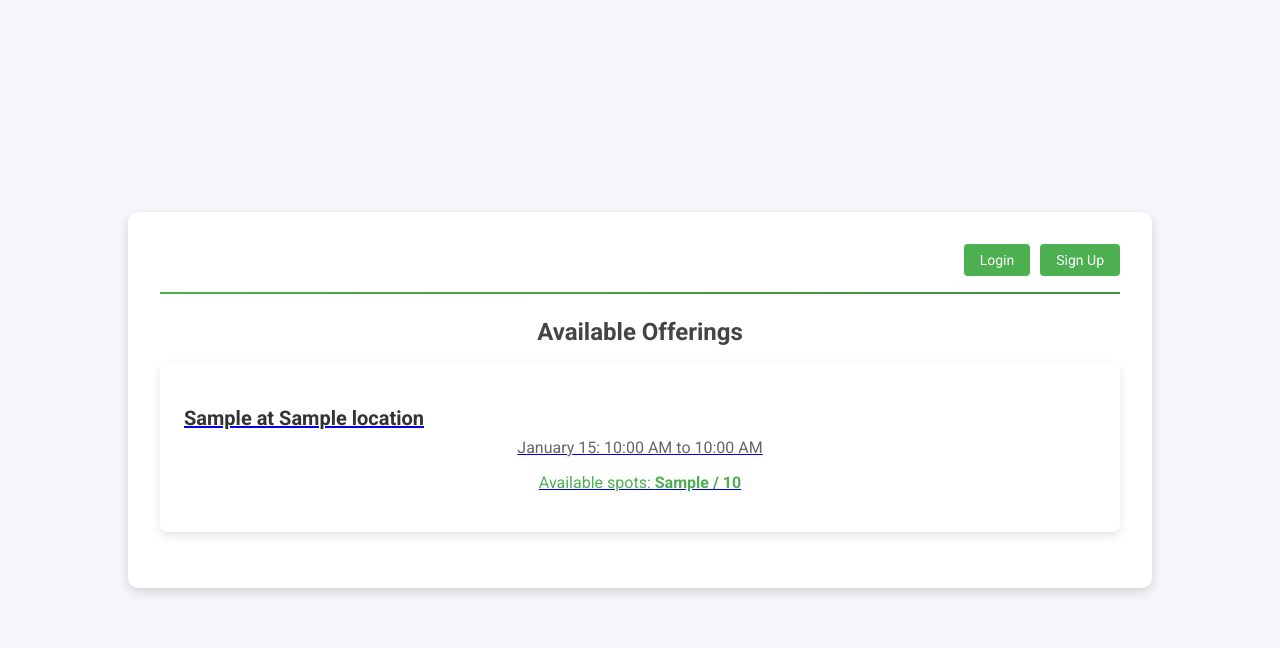
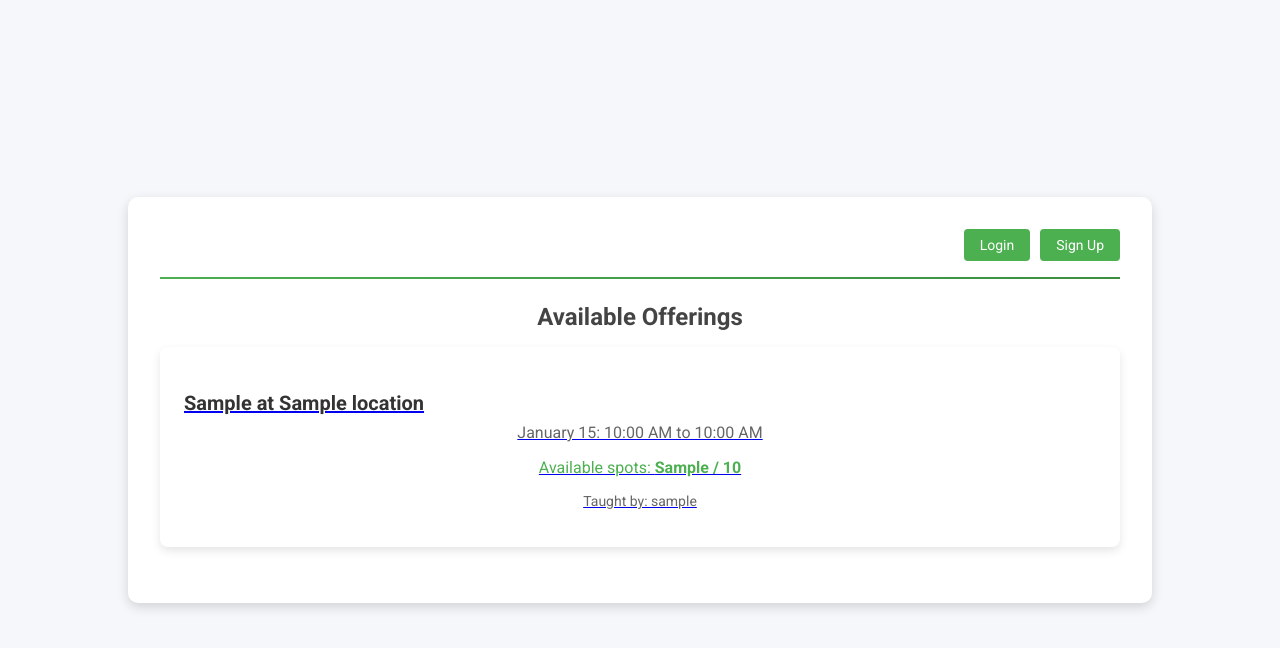
Before and after one commit to antoinemansour7/SOEN342, a Flask app: template templates/index.html in a window 1280 px wide. Shown: the top 648 px of the page. Run offline with Flask 3, Linux system fonts and the light colour scheme; the template is opened without the code that fills it: most values are stand-ins (such as "Sample title", 1, 10 or a date in 2020).

Commit message:
Added the instructor name in the index.html

```diff
--- a/templates/index.html
+++ b/templates/index.html
@@ -65,6 +65,14 @@
                                 Available spots: <span>{{ offering.available_spots }} / {{ offering.maximum_capacity }}</span>
                             </p>
 
+                            <!-- Display the instructor's username -->
+                            <p class="instructor-info">
+                                Taught by: {{ offering.instructor.username if offering.instructor else 'Unassigned' }}
+                            </p>
+
+                            <!-- Display the offering type (Private or Group) -->
+
+
                             <!-- Check if the offering is available -->
                             {% if offering.available_spots == 0 %}
                                 <p class="unavailable-text">Not Available</p>
@@ -73,9 +81,7 @@
                             {% if current_user in offering.attendees %}
                                 <p class="attending-text">{{ session['attendance_' ~ offering.id] or 'You are already attending this offering.' }}</p>
                             {% endif %}
-                        {% endif %}
-
-
+                            {% endif %}
                             {% endif %}
                         </a>
                         <!-- Attend Button (for clients only) -->
@@ -92,11 +98,11 @@
                             {% endif %}
                             <button type="submit" class="form-button">Attend</button>
                         </form>
-
                         {% endif %}
                     </li>
                 {% endfor %}
             </ul>
+
         </div>
     </div>
 </body>
```
